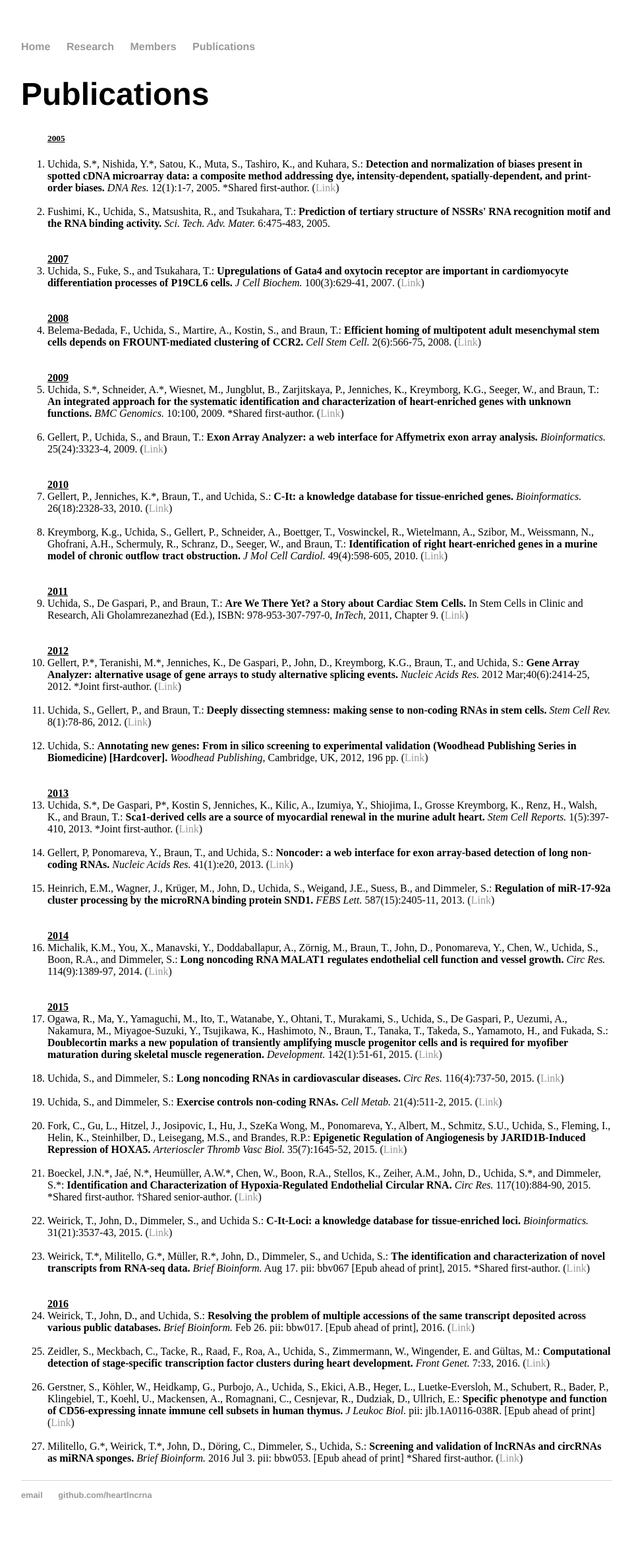
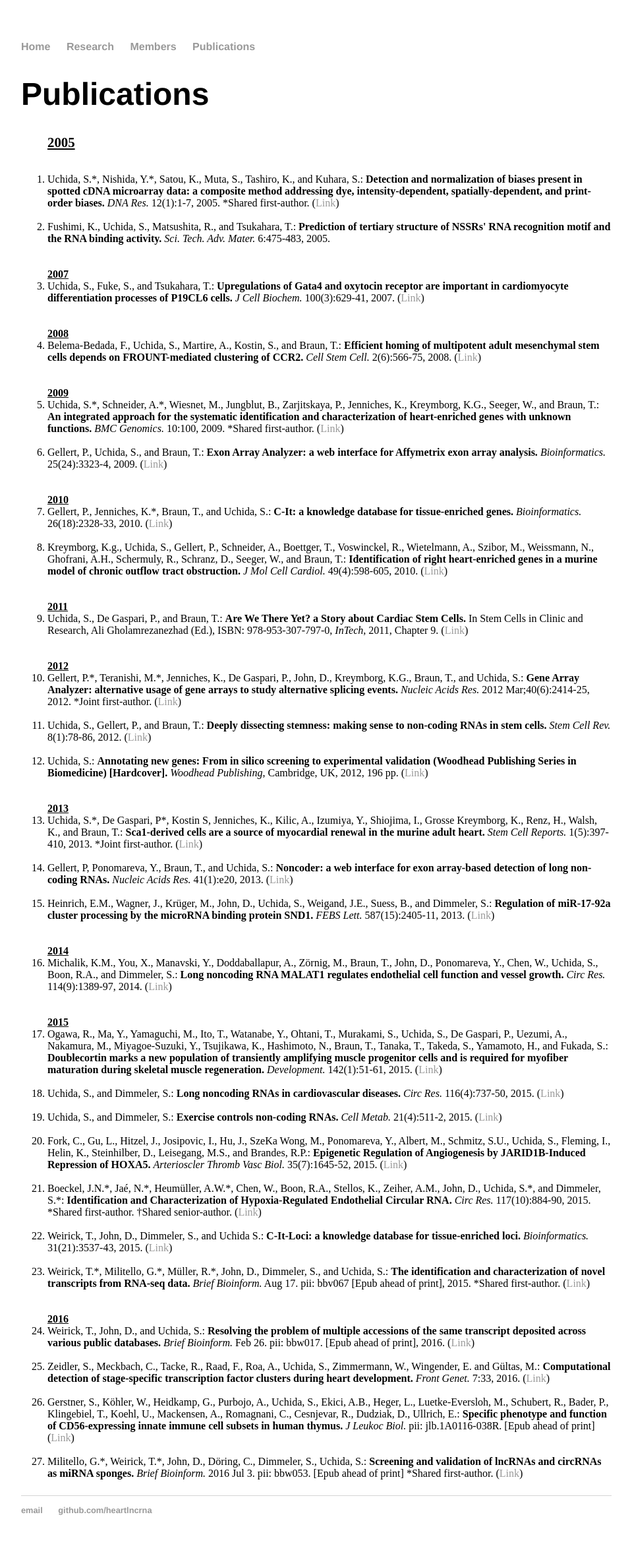
Before and after one commit to heartlncrna/heartlncrna.github.io, a Jekyll site: the page publications/pub_list.html, which Jekyll copies as it is, in a window 1280 px wide. Shown: the whole page at 66% size, without its empty margins (160-1119 px from the left). Built offline with Jekyll 4.4.1, drawn with Linux system fonts in a browser that asks for light colours; before the commit the page ends 2336 px from its top, so only the background shows below that.

Commit message:
Update main.css

```diff
--- a/css/main.css
+++ b/css/main.css
@@ -10,6 +10,7 @@ h1 { font-size: 3em; }
 h2 { font-size: 2.7em; }
 h3 { font-size: 2.3em; }
 h4 { font-size: 1.9em; }
+h5 { font-size: 1.3em; }
 
 nav ul, footer ul { font-size: 1em; font-family: 'Helvetica', 'Arial', 'Sans-Serif'; padding: 0px; list-style: none; font-weight: bold; }
 nav ul li, footer ul li { display: inline; margin-right: 20px; }
```
